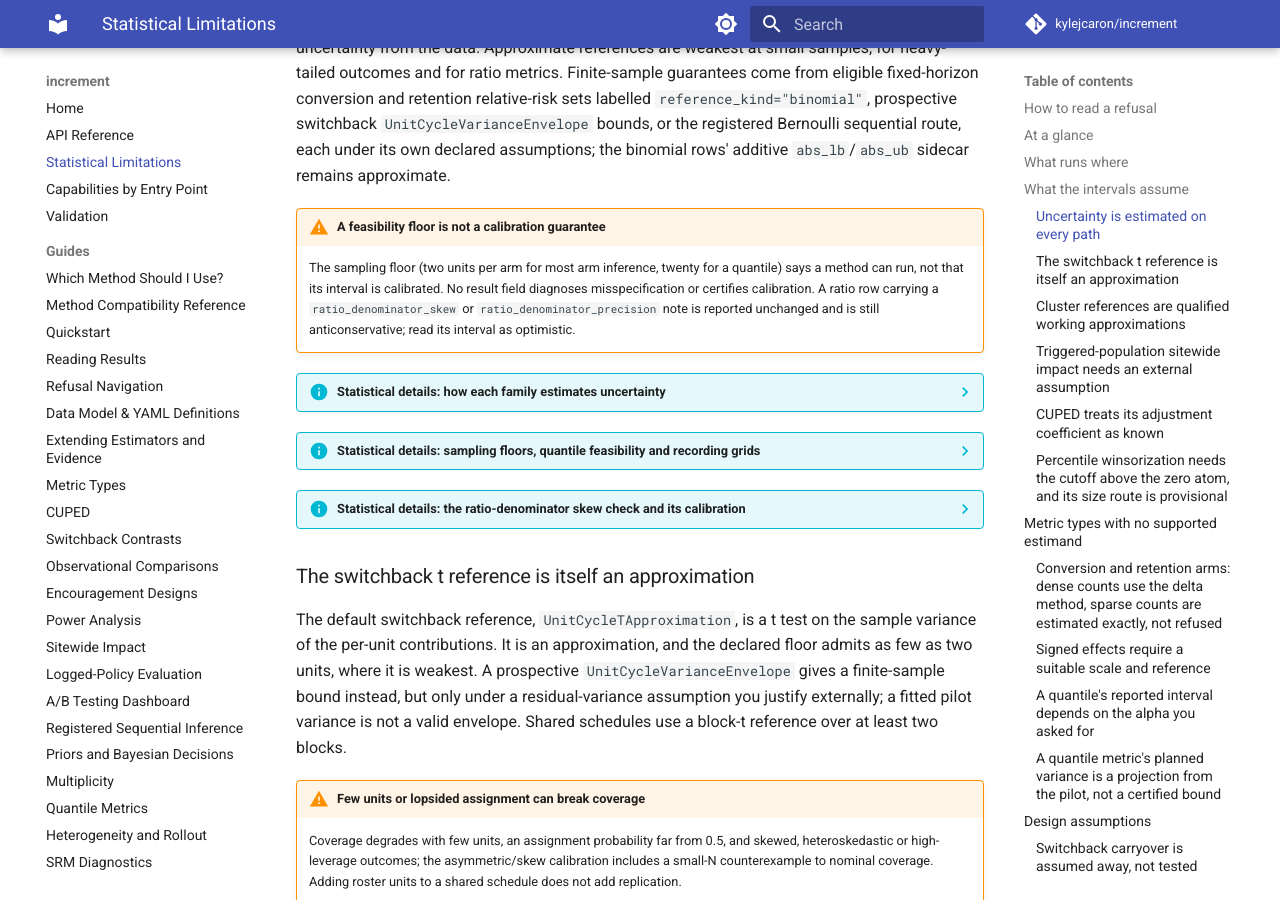
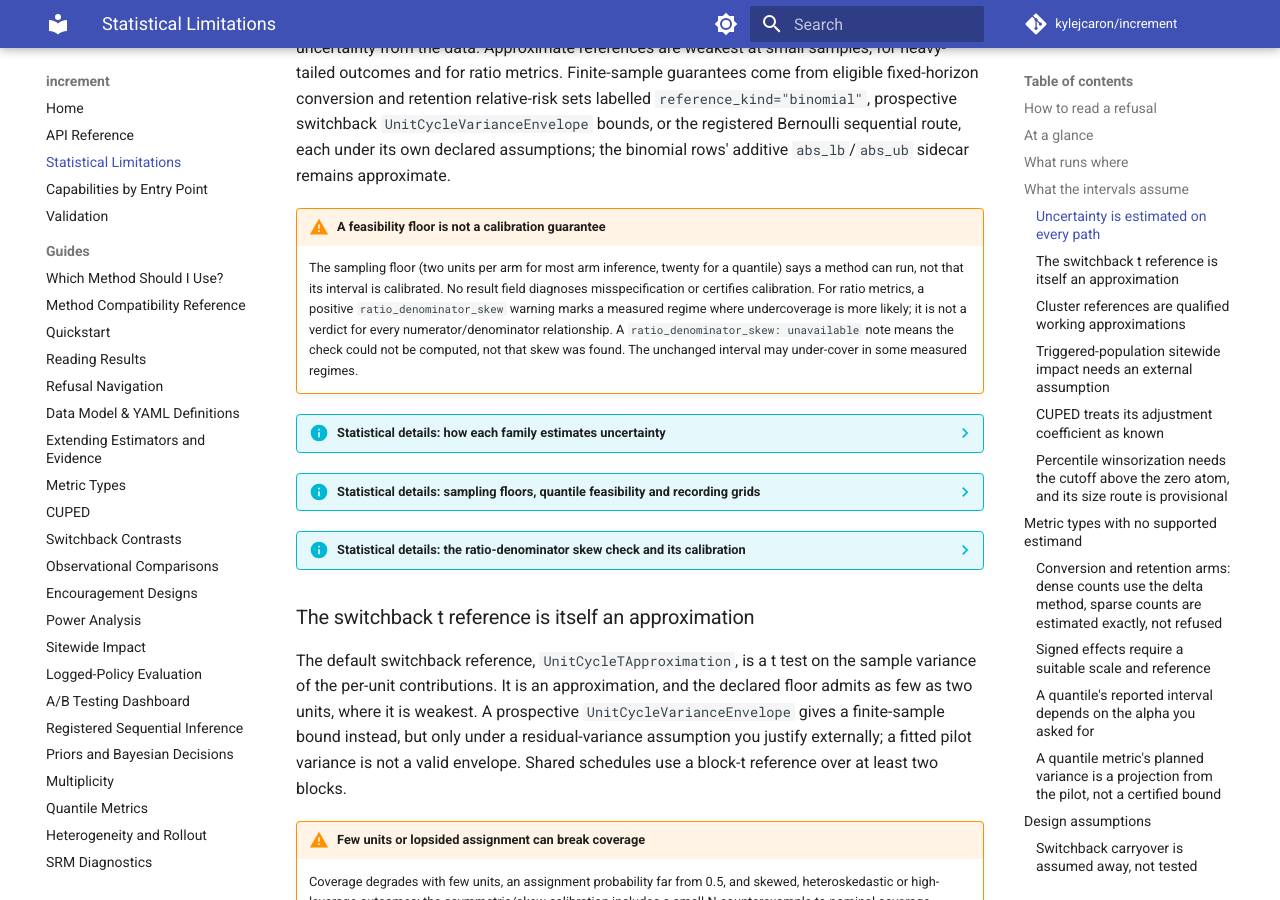
Before and after one commit to kylejcaron/increment, an MkDocs documentation site: the page built from docs/limitations.md, in a window 1280 px wide and 900 px high, scrolled down 3591 px. Built offline with MkDocs 1.6.1 and Material for MkDocs 9.7.7, drawn with Linux system fonts in a browser that asks for light colours; comment, search, counter and statistics services are not loaded.

Commit message:
Address documentation review notes

```diff
--- a/docs/limitations.md
+++ b/docs/limitations.md
@@ -110,9 +110,11 @@ the binomial rows' additive `abs_lb`/`abs_ub` sidecar remains approximate.
 !!! warning "A feasibility floor is not a calibration guarantee"
     The sampling floor (two units per arm for most arm inference, twenty for a quantile)
     says a method can run, not that its interval is calibrated. No result field diagnoses
-    misspecification or certifies calibration. A ratio row carrying a
-    `ratio_denominator_skew` or `ratio_denominator_precision` note is reported unchanged
-    and is still anticonservative; read its interval as optimistic.
+    misspecification or certifies calibration. For ratio metrics, a positive
+    `ratio_denominator_skew` warning marks a measured regime where undercoverage is more
+    likely; it is not a verdict for every numerator/denominator relationship. A
+    `ratio_denominator_skew: unavailable` note means the check could not be computed, not
+    that skew was found. The unchanged interval may under-cover in some measured regimes.
 
 ??? info "Statistical details: how each family estimates uncertainty"
     | Family | How uncertainty is obtained |
@@ -195,7 +197,8 @@ the binomial rows' additive `abs_lb`/`abs_ub` sidecar remains approximate.
     resolving its denominator mean to a relative standard error `sqrt(var_d / n) / d_bar`
     above 0.15 carries the older `ratio_denominator_precision` note. Both are advisory
     qualifications, not refusals or corrected intervals: the estimate and interval are
-    emitted unchanged, and a flagged row is still anticonservative.
+    emitted unchanged. The measured flagged regimes show undercoverage, but this is not
+    universal: correlated numerator and denominator can retain near-nominal coverage.
 
     The cutoff comes from `campaign-module:calibration.ratio_skew` (seed 20261010, 6,000 replications
     per cell, lognormal denominators with an independent `Normal(2, 1)` numerator, coverage
```
